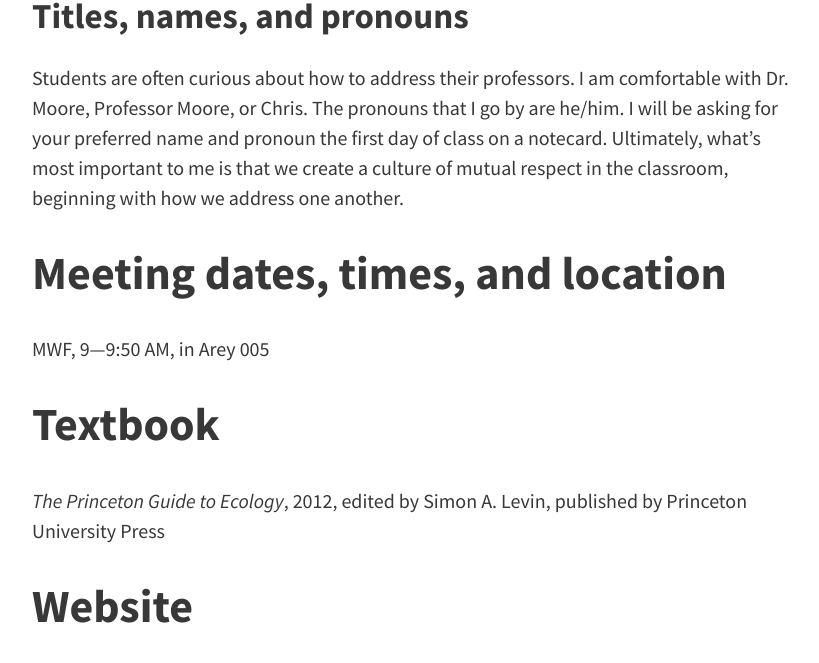
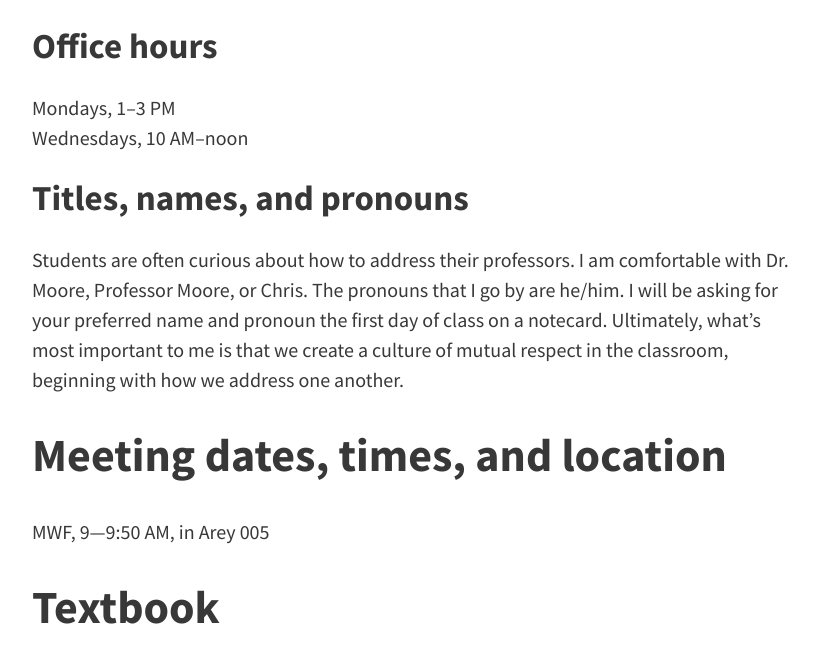
Before and after one commit to davan690/ColbyEcology.github.io, a Jekyll site: the page built from pages/syllabus.md, in a window 1280 px wide and 900 px high, scrolled down 1771 px, cut to the strip 236-899 px from the top of the window. Shown: the whole strip, without its empty margins (224-1043 px from the left). Built offline with Jekyll 4.4.1, drawn with Linux system fonts in a browser that asks for light colours.

Commit message:
office hours

```diff
--- a/pages/syllabus.md
+++ b/pages/syllabus.md
@@ -22,6 +22,9 @@ Laboratory: Olin 214
 Laboratory phone: 207-859-5744
 Calendar:
 <iframe src="https://calendar.google.com/calendar/embed?showTitle=0&amp;showPrint=0&amp;showTabs=0&amp;showCalendars=0&amp;showTz=0&amp;height=600&amp;wkst=1&amp;bgcolor=%23FFFFFF&amp;src=colby.edu_t88bur7ih5fsbpcj3ro1jorffk%40group.calendar.google.com&amp;color=%2328754E&amp;ctz=America%2FNew_York" style="border-width:0" width="650" height="400" frameborder="0" scrolling="no"></iframe>
+## Office hours
+Mondays, 1–3 PM
+Wednesdays, 10 AM–noon
 
 ## Titles, names, and pronouns
 Students are often curious about how to address their professors. I am comfortable with Dr. Moore, Professor Moore, or Chris. The pronouns that I go by are he/him. I will be asking for your preferred name and pronoun the first day of class on a notecard. Ultimately, what's most important to me is that we create a culture of mutual respect in the classroom, beginning with how we address one another.
```
